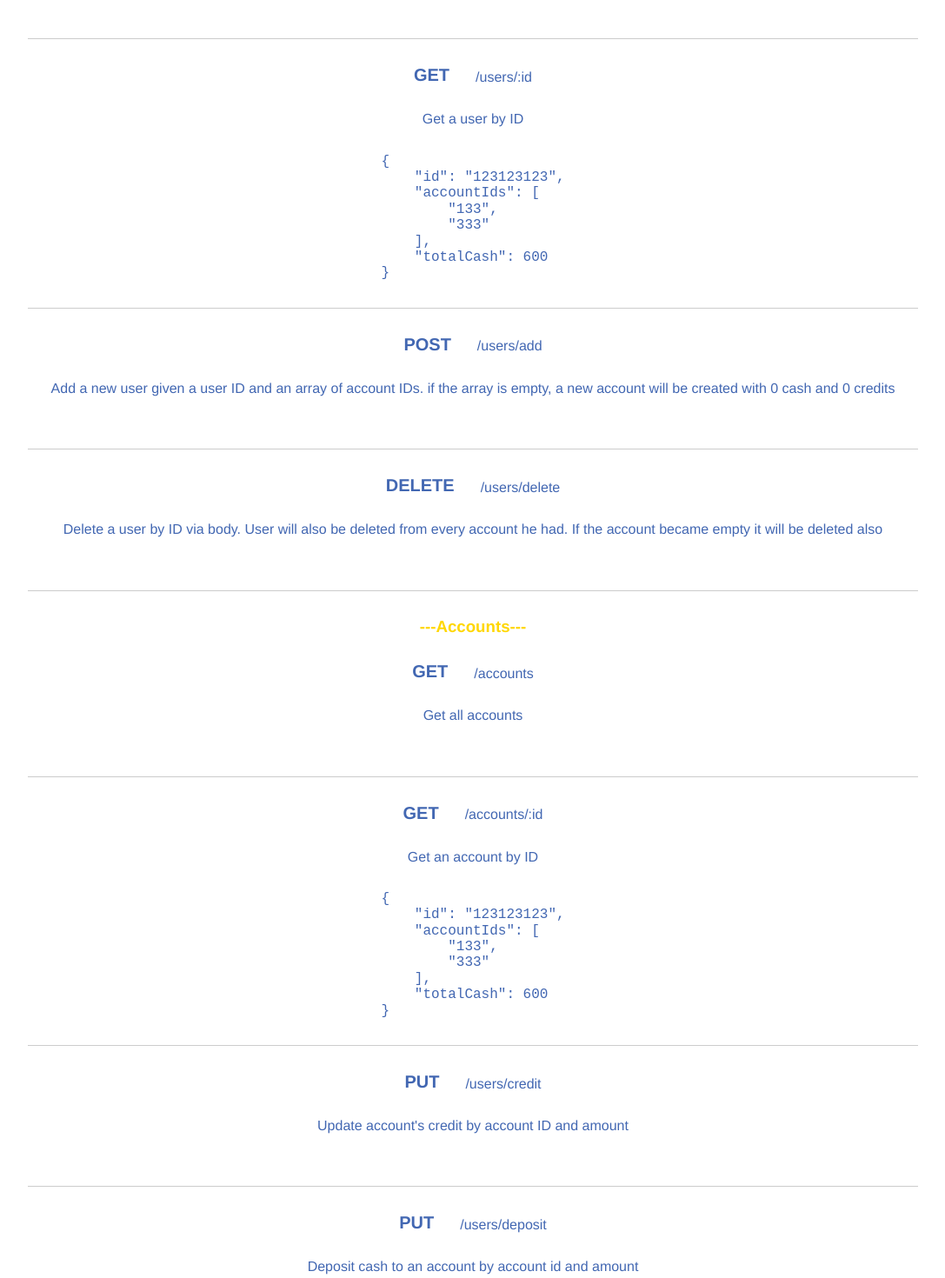
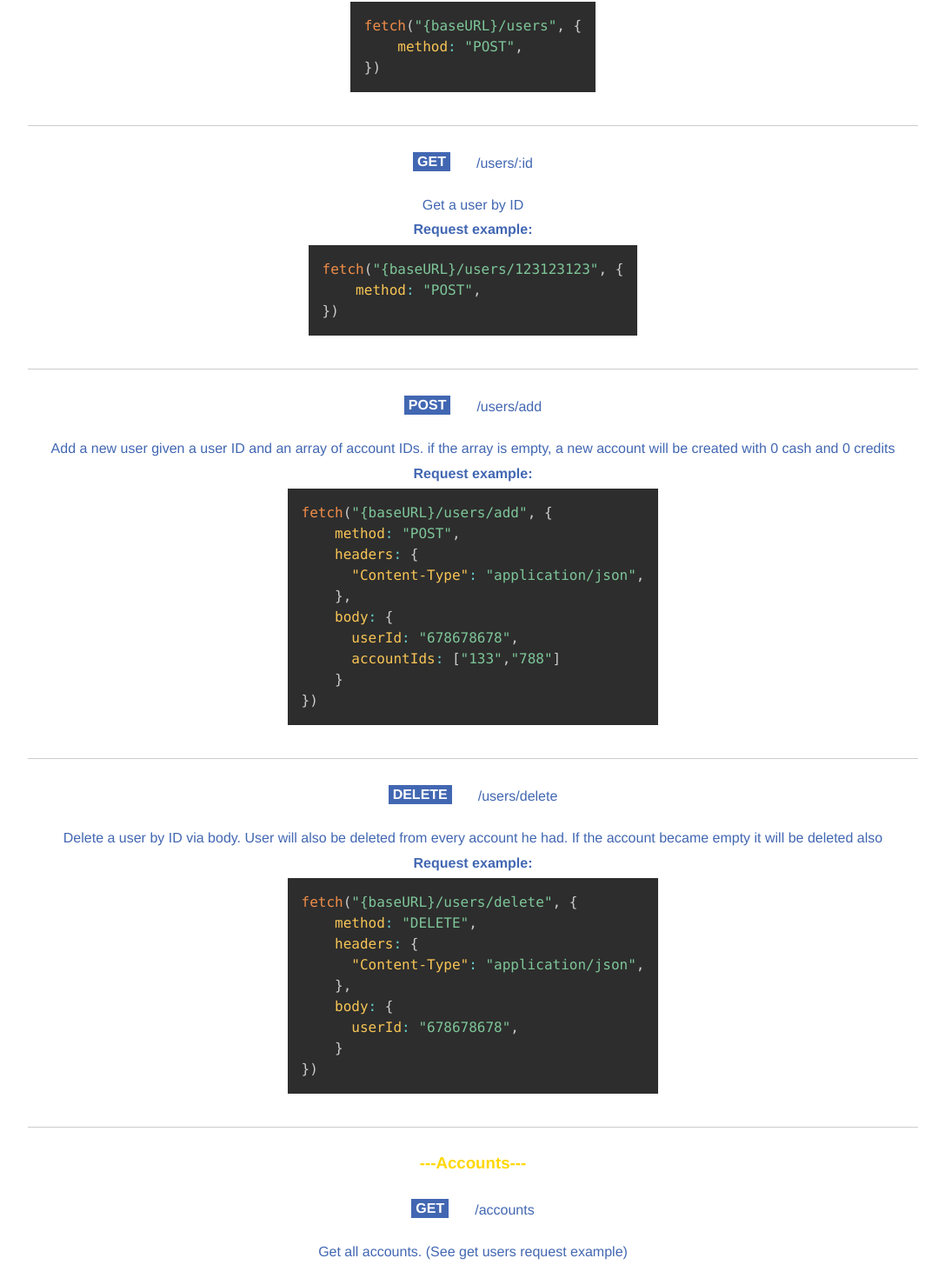
Before and after one commit to bnGil/bank-api2.0, a React (Create React App) app in the folder client/: page /api/v1 in a window 1280 px wide. Shown: the part 337-1807 px from the top of the page at 87% size, without its empty margins (96-1183 px from the left). Built offline with nearby package versions, Linux system fonts and the light colour scheme.

Commit message:
added code snippets for requests at the doc page

```diff
--- a/client/package.json
+++ b/client/package.json
@@ -7,6 +7,7 @@
     "@testing-library/react": "^13.3.0",
     "@testing-library/user-event": "^13.5.0",
     "normalize.css": "^8.0.1",
+    "prismjs": "^1.28.0",
     "react": "^18.2.0",
     "react-dom": "^18.2.0",
     "react-router-dom": "^5.3.3",
--- /dev/null
+++ b/client/src/codeSnippets.js
@@ -0,0 +1,51 @@
+export const getUsers = `fetch("{baseURL}/users", {
+    method: "POST",
+})`;
+
+export const getUser = `fetch("{baseURL}/users/123123123", {
+    method: "POST",
+})`;
+
+export const postAddUser = `fetch("{baseURL}/users/add", {
+    method: "POST",
+    headers: {
+      "Content-Type": "application/json",
+    },
+    body: {
+      userId: "678678678",
+      accountIds: ["133","788"]
+    }
+})`;
+
+export const deleteUsers = `fetch("{baseURL}/users/delete", {
+    method: "DELETE",
+    headers: {
+      "Content-Type": "application/json",
+    },
+    body: {
+      userId: "678678678",
+    }
+})`;
+
+export const putCredit = `fetch("{baseURL}/accounts/credit", {
+    method: "PUT",
+    headers: {
+      "Content-Type": "application/json",
+    },
+    body: {
+      accountId: "678",
+      amount: 5000
+    }
+})`;
+
+export const putTransfer = `fetch("{baseURL}/accounts/transfer", {
+    method: "PUT",
+    headers: {
+      "Content-Type": "application/json",
+    },
+    body: {
+      fromAccId: "678",
+      toAccId: "123",
+      amount: 5000
+    }
+})`;
--- /dev/null
+++ b/client/src/components/code/Code.jsx
@@ -0,0 +1,17 @@
+import React, { useEffect } from "react";
+import Prism from "prismjs";
+import "prismjs/themes/prism-tomorrow.css";
+import "./code.css";
+
+export default function Code({ code, language }) {
+  useEffect(() => {
+    Prism.highlightAll();
+  }, []);
+  return (
+    <div className="Code">
+      <pre>
+        <code className={`language-${language}`}>{code}</code>
+      </pre>
+    </div>
+  );
+}
--- a/client/src/components/example/Example.jsx
+++ b/client/src/components/example/Example.jsx
@@ -1,17 +1,16 @@
-import React, { useState } from "react";
+import Code from "../code/Code";
 import "./example.css";
 
-function Example({ method, endpoint, explanation, output }) {
+function Example({ method, endpoint, explanation, type, code }) {
   return (
-    <div className="example">
+    <div className="example-container">
       <div className="methodEp">
         <p className="method">{method}</p>
         <p className="endpoint">{endpoint}</p>
       </div>
       <p className="explanation">{explanation}</p>
-      <p className="output">
-        <pre>{output}</pre>
-      </p>
+      <p className="type">{type}</p>
+      {code && <Code code={code} language="javascript" />}
     </div>
   );
 }
--- a/client/src/components/example/example.css
+++ b/client/src/components/example/example.css
@@ -1,4 +1,4 @@
-.example {
+.example-container {
   display: flex;
   flex-direction: column;
   align-items: center;
@@ -9,8 +9,11 @@
 
 .method {
   font-weight: bold;
-  font-size: 20px;
+  font-size: 16px;
   margin-right: 30px;
+  background-color: #4267b2;
+  color: #ffffff;
+  padding: 2px 5px;
 }
 
 .methodEp {
@@ -22,6 +25,11 @@
   margin-top: 30px;
 }
 
-.output {
+.example {
   margin-top: 30px;
 }
+
+.type {
+  margin-top: 10px;
+  font-weight: bold;
+}
--- a/client/src/components/header/Header.jsx
+++ b/client/src/components/header/Header.jsx
@@ -1,4 +1,4 @@
-import { NavLink, useLocation } from "react-router-dom";
+import { NavLink } from "react-router-dom";
 
 import "./header.css";
 
--- a/client/src/pages/docs/Docs.jsx
+++ b/client/src/pages/docs/Docs.jsx
@@ -1,5 +1,13 @@
 import Example from "../../components/example/Example";
 import "./docs.css";
+import {
+  deleteUsers,
+  getUser,
+  getUsers,
+  postAddUser,
+  putCredit,
+  putTransfer,
+} from "../../codeSnippets";
 
 function Docs() {
   return (
@@ -8,62 +16,67 @@ function Docs() {
         Base URL: https://bankoftheyear.herokuapp.com/api/v1
       </p>
       <h3>---Users---</h3>
-      <Example method="GET" endpoint="/users" explanation="Get all users" />
+      <Example
+        method="GET"
+        endpoint="/users"
+        explanation="Get all users"
+        code={getUsers}
+      />
       <Example
         method="GET"
         endpoint="/users/:id"
         explanation="Get a user by ID"
-        output={JSON.stringify(
-          { id: "123123123", accountIds: ["133", "333"], totalCash: 600 },
-          null,
-          4
-        )}
+        type="Request example:"
+        code={getUser}
       />
       <Example
         method="POST"
         endpoint="/users/add"
         explanation="Add a new user given a user ID and an array of account IDs. if the array is empty, a new account will be created with 0 cash and 0 credits"
+        type="Request example:"
+        code={postAddUser}
       />
       <Example
         method="DELETE"
         endpoint="/users/delete"
         explanation="Delete a user by ID via body. User will also be deleted from every account he had. If the account became empty it will be deleted also"
+        type="Request example:"
+        code={deleteUsers}
       />
       <h3>---Accounts---</h3>
       <Example
         method="GET"
         endpoint="/accounts"
-        explanation="Get all accounts"
+        explanation="Get all accounts. (See get users request example)"
       />
       <Example
         method="GET"
         endpoint="/accounts/:id"
-        explanation="Get an account by ID"
-        output={JSON.stringify(
-          { id: "123123123", accountIds: ["133", "333"], totalCash: 600 },
-          null,
-          4
-        )}
+        explanation="Get an account by ID. (See get user request example)"
       />
       <Example
         method="PUT"
         endpoint="/users/credit"
         explanation="Update account's credit by account ID and amount"
+        type="Request example:"
+        code={putCredit}
       />
       <Example
         method="PUT"
         endpoint="/users/deposit"
-        explanation="Deposit cash to an account by account id and amount"
+        explanation="Deposit cash to an account by account id and amount. (See put credit example)"
       />
       <Example
         method="PUT"
         endpoint="/users/withdraw"
-        explanation="Withdraw cash from account by account id and amount"
+        explanation="Withdraw cash from account by account id and amount. (See put credit example)"
       />
       <Example
         method="PUT"
         endpoint="/users/transfer"
         explanation="Transfer from one account to another"
+        type="Request example:"
+        code={putTransfer}
       />
     </div>
   );
```
Also changed, not shown: client/src/components/code/code.css (added), 1 other file (tests, documents, lock files or other folders).
